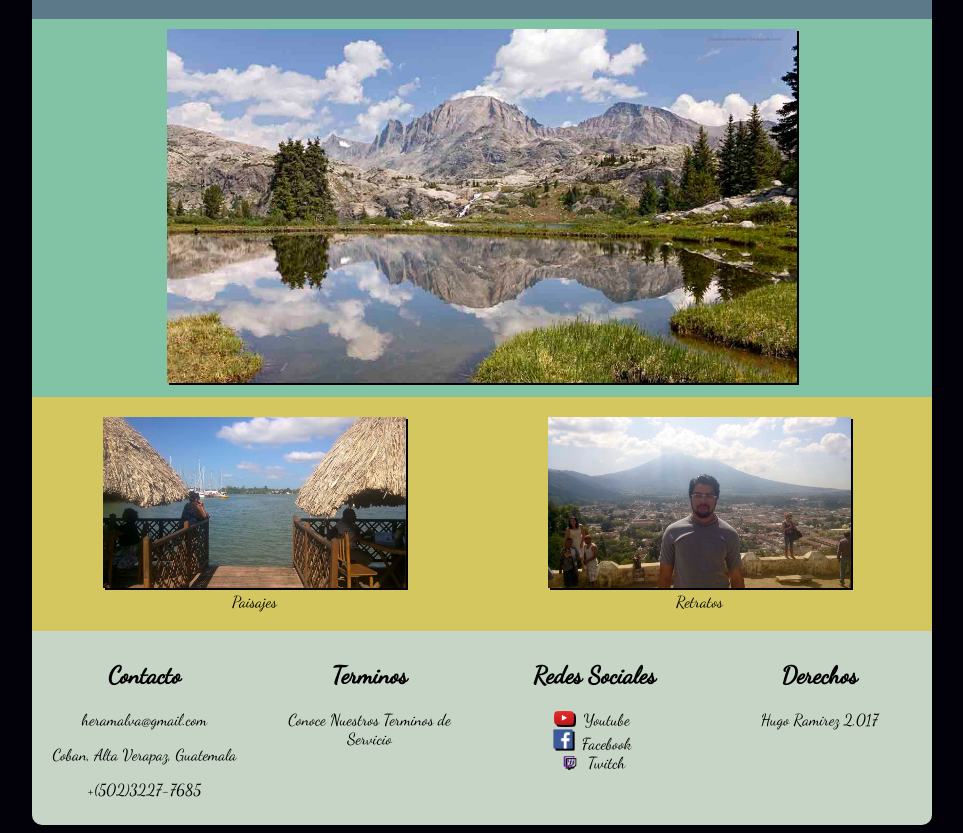
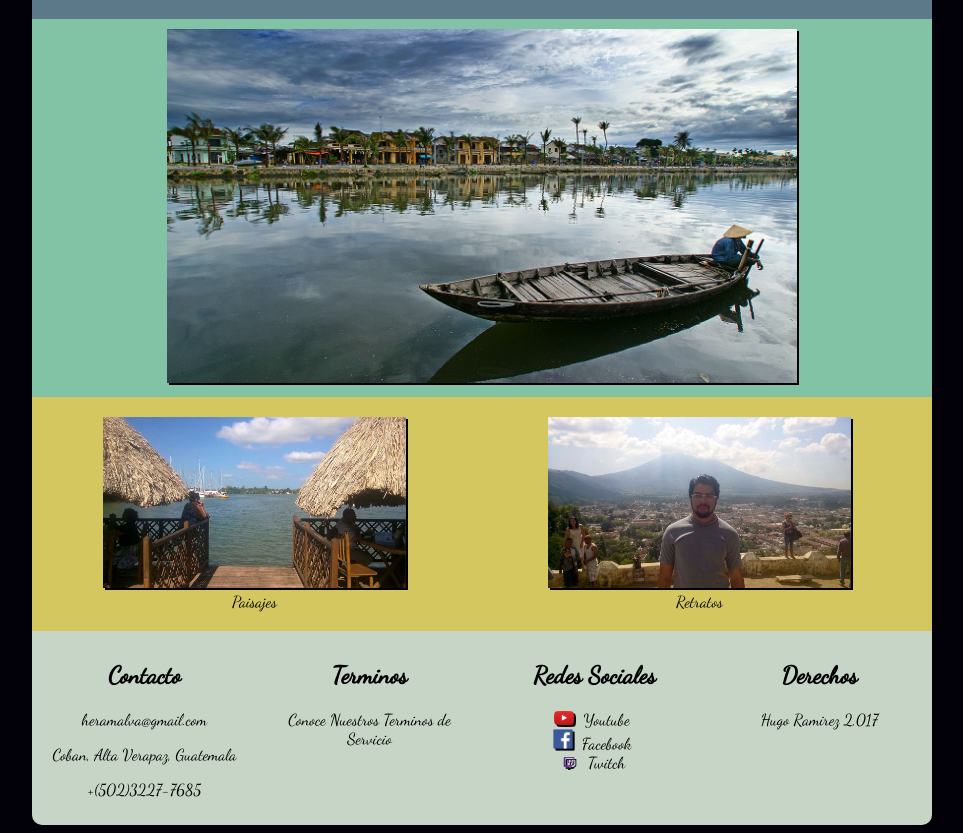
Before and after one commit to Heramalva/CSS_y_Diseno_Web_Responsive_Hugo_Ramirez, a plain HTML site: page index.html in a window 1280 px wide. Shown: the part 70-903 px from the top of the page, without its empty margins (158-1121 px from the left). Drawn offline with Linux system fonts and the light colour scheme.

Commit message:
estilo2
se cambio la foto central

```diff
--- a/index.html
+++ b/index.html
@@ -21,7 +21,7 @@
     </header>
     <section>
       <div class="central">
-        <img src="imagenes/central.jpg">
+        <img src="imagenes/central2.jpg">
       </div>
       <div class="secundario">
         <div class="sec1">
```
Also changed, not shown: imagenes/central2.JPG (added), 1 other file.
